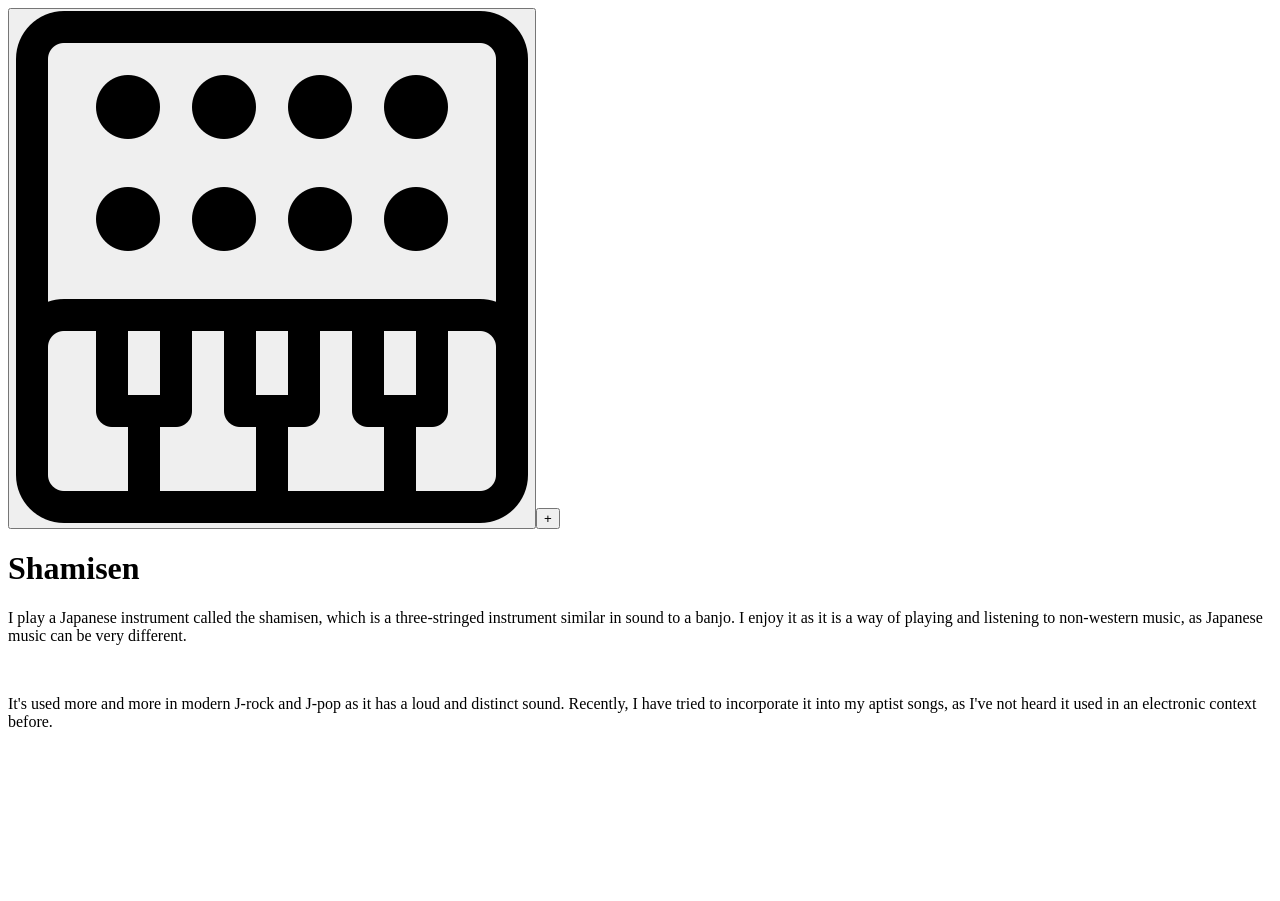
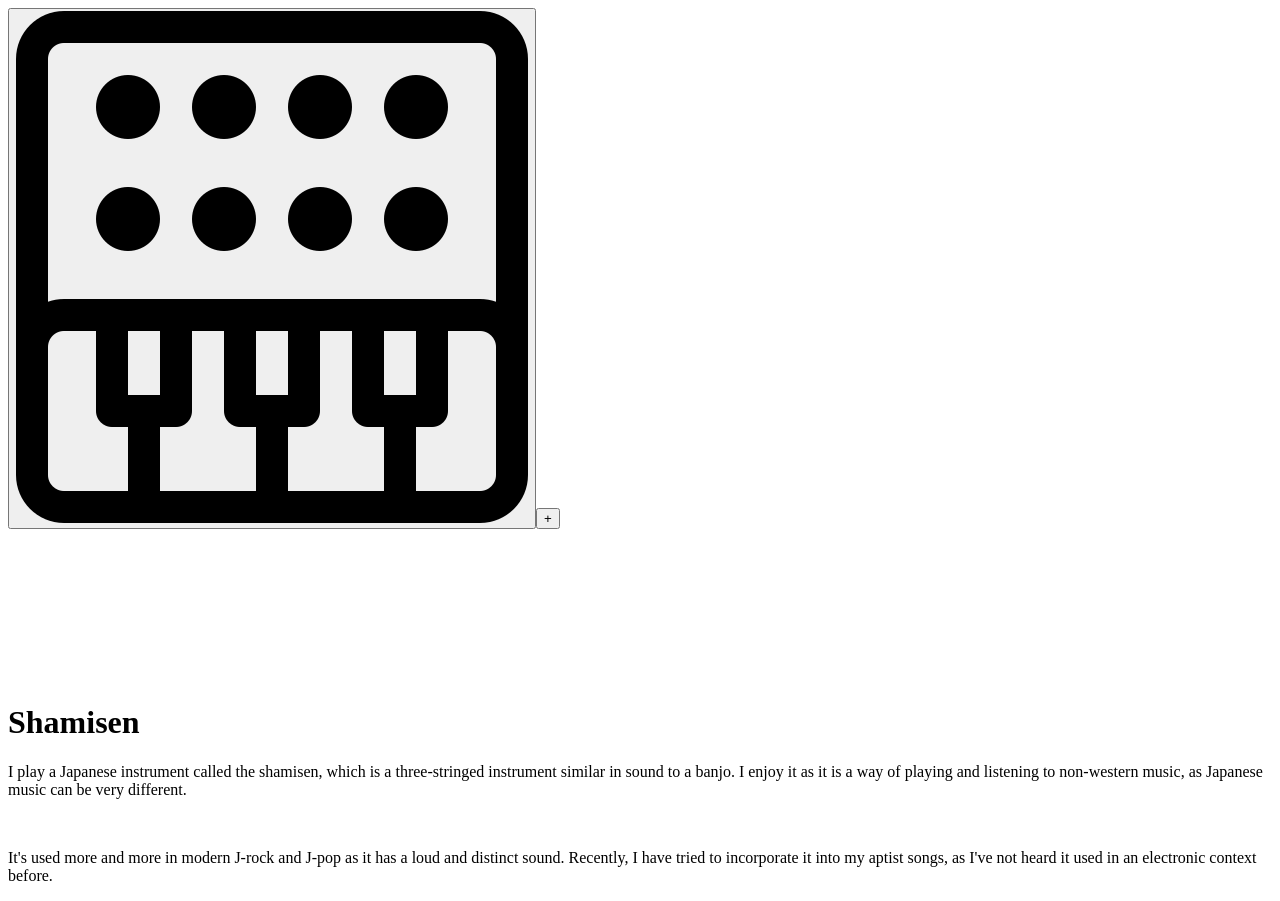
Before and after one commit to HenzaT/music-page-copy, a React (Vite) app: page /shamisen in a window 1280 px wide. Before the commit the page ends 800 px from the top, so only its background shows below. Built offline with nearby package versions, Linux system fonts and the light colour scheme; the HTML template or start-up script is replaced by a standard one; a web font is replaced by a local one.

Commit message:
played around with animations of discs, unsuccessful

```diff
--- a/src/App.tsx
+++ b/src/App.tsx
@@ -1,7 +1,7 @@
-import { useState, useRef } from 'react';
+import { useState } from 'react';
 import { BrowserRouter, Routes, Route, useLocation } from 'react-router-dom';
-import { CSSTransition, TransitionGroup } from "react-transition-group";
 import type { ReleaseData } from './data/discographyData';
+import { animated, useTransition } from 'react-spring';
 
 import Header from './components/Header/Header';
 import Overlay from './components/Header/Overlay';
@@ -32,7 +32,14 @@ export default function App() {
 
   const RouteTransition = () => {
     const location = useLocation();
-    const nodeRef = useRef(null);
+
+
+    const transitions = useTransition(location, {
+      key: (loc: Location) => loc.pathname,
+      from: {opacity: 0, width: '0%'},
+      enter: {opacity: 1, width: '100%'},
+      leave: {opacity: 0, width: '0%'}
+    });
 
     const ArtistSection = (name: string, artistClass: string, sectionClass: string, release: ReleaseData[], aboutIndex: number, linksIndex: number) => (
       <Section
@@ -45,11 +52,9 @@ export default function App() {
       />
     );
 
-    return (
-      <TransitionGroup component={null}>
-        <CSSTransition key={location.pathname} classNames="fade" timeout={500} nodeRef={nodeRef}>
-          <div ref={nodeRef}>
-            <Routes location={location}>
+    return transitions((style, item) => (
+      <animated.div style={style}>
+        <Routes location={item}>
           <Route path="aptist"
             element={ArtistSection('aptist', 'aptist', 'aptist-section', aptistReleases, 0, 0)}/>
           <Route path="first-swim"
@@ -65,10 +70,8 @@ export default function App() {
           <Route path="*"
             element={ArtistSection('aptist', 'aptist', 'aptist-section', aptistReleases, 0, 0)}/>
         </Routes>
-          </div>
-        </CSSTransition>
-      </TransitionGroup>
-    )
+      </animated.div>
+    ));
   }
 
   return (
--- /dev/null
+++ b/src/components/Canvas/canvas.css
@@ -0,0 +1,13 @@
+#background {
+  position: fixed;
+  top: 0;
+  left: 0;
+  width: 100%;
+  height: 100%;
+  z-index: -1;
+}
+
+.content {
+  position: relative;
+  z-index: 1;
+}
--- a/src/components/Releases/AlbumArt.tsx
+++ b/src/components/Releases/AlbumArt.tsx
@@ -1,4 +1,4 @@
-import { useState } from 'react';
+import { useState, type Dispatch, type SetStateAction } from 'react';
 import classNames from 'classnames';
 import type { ReleaseData } from '../../data/discographyData'
 
@@ -9,7 +9,7 @@ interface AlbumArtProps {
   tracklistLength: number
   release: ReleaseData
   isCollapsed: boolean
-  setCollapsed: React.HTMLAttributeAnchorTarget
+  setCollapsed: Dispatch<SetStateAction<boolean>>
 }
 
 export default function AlbumArt({ releaseImg, releaseAlt, tracklistLength, release, isCollapsed, setCollapsed }: AlbumArtProps) {
@@ -26,8 +26,8 @@ export default function AlbumArt({ releaseImg, releaseAlt, tracklistLength, rele
     <div className="tracklist">
       <div className="tracklist-inner">
         <ol>
-        {release.tracklist.map((song: string, idx: number) => (
-          <li><p key={idx} className="song-title">{song}</p></li>
+        {release.tracklist.map((song: string) => (
+          <li><p key={song} className="song-title">{song}</p></li>
         ))}
         </ol>
       </div>
@@ -36,7 +36,7 @@ export default function AlbumArt({ releaseImg, releaseAlt, tracklistLength, rele
 
   return (
     <div className="album-artwork">
-      <div className="release-img-container" onClick={() => setCollapsed(prev => !prev)}>
+      <div className="release-img-container" onClick={() => setCollapsed}>
         <span className={isCollapsed ? "faded-square-3 collapsed" : "faded-square-3"}></span>
         <span className={isCollapsed ? "faded-square-2 collapsed" : "faded-square-2"}></span>
         <span className={isCollapsed ? "faded-square-1 collapsed" : "faded-square-1"}></span>
--- a/src/components/Releases/Releases.tsx
+++ b/src/components/Releases/Releases.tsx
@@ -27,7 +27,7 @@ export default function Releases({ data }: ReleasesProps ) {
         <div className="large-screen-releases-header flex-col">
           <h1>Releases</h1>
           <button type="button" className={hideShowAllButtonClass} onClick={(toggleSquares)}>
-            <FontAwesomeIcon icon={faCompactDisc} />
+            <FontAwesomeIcon icon={faCompactDisc}/>
           </button>
         </div>
         }
@@ -44,7 +44,7 @@ export default function Releases({ data }: ReleasesProps ) {
               tracklistLength={release.tracklist.length}
               release={release}
               isCollapsed={isCollapsed}
-              setCollapsed={setIsCollapsed}
+              setCollapsed={() => {setIsCollapsed(prevIsCollapsed => !prevIsCollapsed)}}
             />
           </div>
           <h2>{release.title}</h2>
--- a/src/components/Sections/ShamisenSection/ShamisenSection.tsx
+++ b/src/components/Sections/ShamisenSection/ShamisenSection.tsx
@@ -1,35 +1,14 @@
 import About from '../../About/About';
 import { about } from '../../../data/aboutData';
-// import { useSpring, animated } from '@react-spring/web'
+import { useRef } from 'react';
 
 export default function ShamisenSection() {
-  // const [ springs, api] = useSpring(() => ({
-  //   from: { x: 0 },
-  // }));
-
-  // const handleClick = () => {
-  //   void api.start({
-  //     from: {
-  //       x: 0,
-  //     },
-  //     to: {
-  //       x: 100,
-  //     },
-  //   })
-  // }
+  const canvasRef: React.RefObject<HTMLCanvasElement | null> = useRef(null);
 
   return (
     <div className="shamisen-section">
-      {/* <animated.div
-      onClick={handleClick}
-        style={{
-          width: 80,
-          height: 80,
-          background: '#ff6d6d',
-          borderRadius: 8,
-          ...springs,
-        }}
-      /> */}
+      <canvas id="background" ref={canvasRef}></canvas>
+      <div className="content">
         <div className="banner">
           <div className="main-header-center-align-shamisen">
             <h1 className="main-header shamisen-h1">Shamisen</h1>
@@ -40,5 +19,6 @@ export default function ShamisenSection() {
           index={4}
         />
       </div>
+    </div>
   )
 }
--- a/src/styling/index.css
+++ b/src/styling/index.css
@@ -4,6 +4,7 @@
 @import url('../components/Releases/AlbumArt.css');
 @import url('../components/Sections/section.css');
 @import url('../components/About/About.css');
+@import url('../components/Canvas/canvas.css');
 @import url('../components/Links/Links.css');
 @import url('../components/Sections/ContactForm/ContactForm.css');
 @import url('../components/Sections/AboutSection/AboutSection.css');
```
Also changed, not shown: src/components/Canvas/Canvas.tsx (added). Lines whose indentation alone changed are shown as unchanged.
